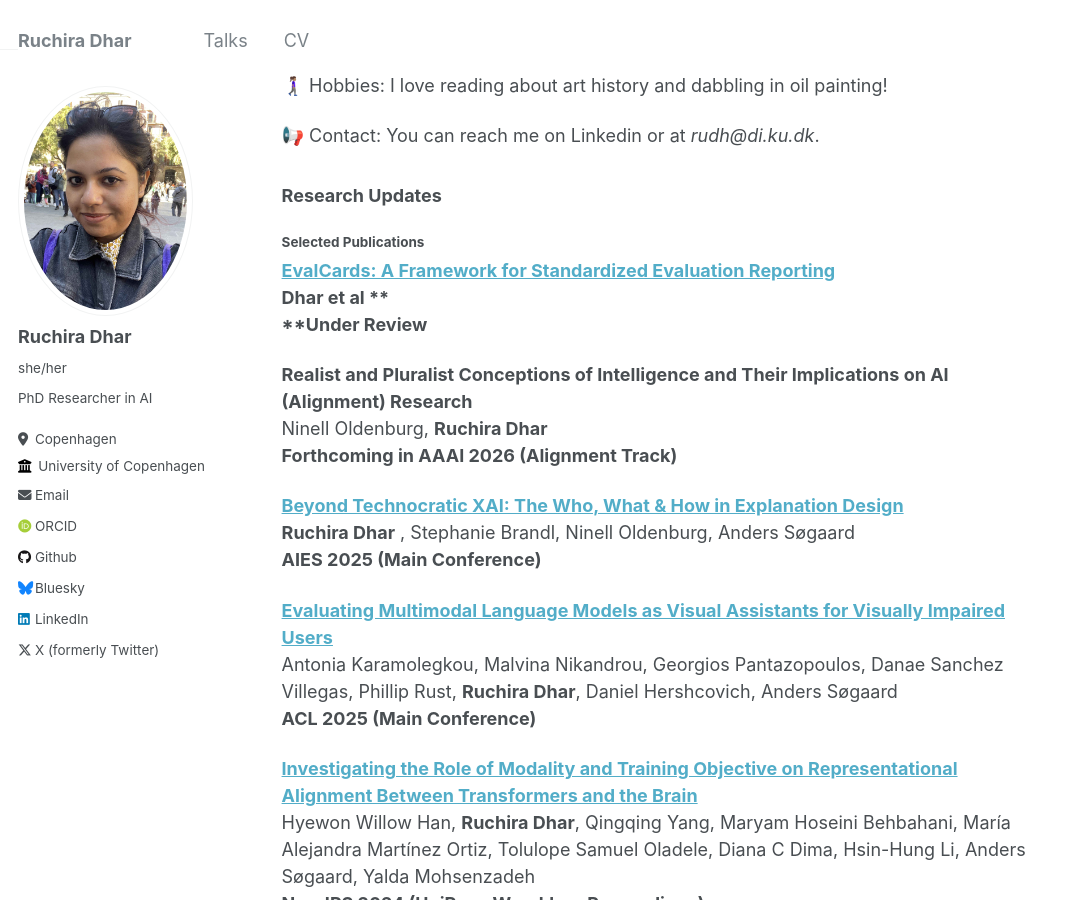
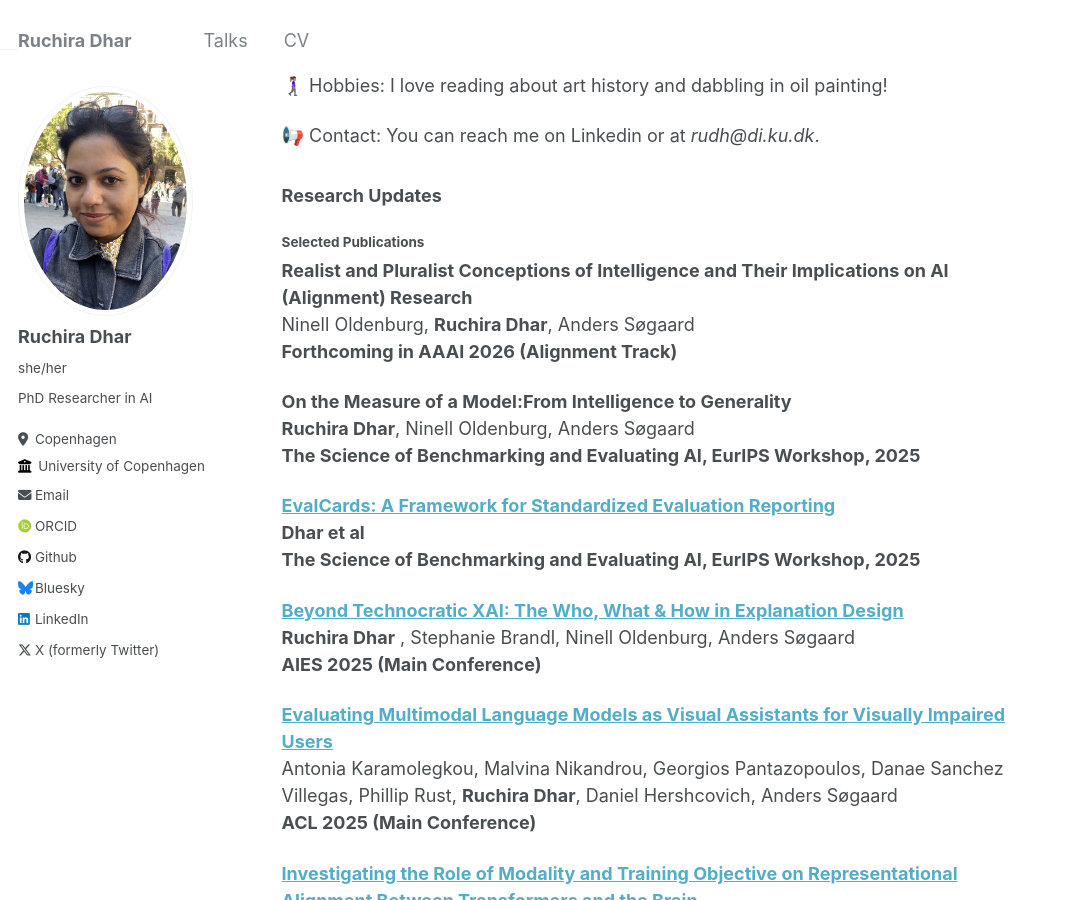
Before and after one commit to ruchiradhar/ruchiradhar.github.io, a Jekyll site: the page built from _pages/about.md, in a window 1280 px wide and 900 px high, scrolled down 582 px. Shown: the whole window, without its empty margins (0-1070 px from the left). Built offline with Jekyll 4.4.1, drawn with Linux system fonts in a browser that asks for light colours; some web fonts are replaced.

Commit message:
Eval papers update

```diff
--- a/_pages/about.md
+++ b/_pages/about.md
@@ -26,13 +26,17 @@ redirect_from:
 
 #### Selected Publications
 
+**Realist and Pluralist Conceptions of Intelligence and Their Implications on AI (Alignment) Research** \
+Ninell Oldenburg, **Ruchira Dhar**, Anders Søgaard \
+**Forthcoming in AAAI 2026 (Alignment Track)**
+
+**On the Measure of a Model:From Intelligence to Generality** \
+**Ruchira Dhar**, Ninell Oldenburg, Anders Søgaard \
+**The Science of Benchmarking and Evaluating AI, EurIPS Workshop, 2025**
+
 **[EvalCards: A Framework for Standardized Evaluation Reporting](https://papers.ssrn.com/sol3/papers.cfm?abstract_id=5444574)** \
-**Dhar et al ** \
-**Under Review**
-
-**Realist and Pluralist Conceptions of Intelligence and Their Implications on AI (Alignment) Research** \
-Ninell Oldenburg, **Ruchira Dhar** \
-**Forthcoming in AAAI 2026 (Alignment Track)**
+**Dhar et al** \
+**The Science of Benchmarking and Evaluating AI, EurIPS Workshop, 2025**
 
 **[Beyond Technocratic XAI: The Who, What & How in Explanation Design](https://arxiv.org/abs/2508.09231)** \
 **Ruchira Dhar** , Stephanie Brandl, Ninell Oldenburg, Anders Søgaard \
```
